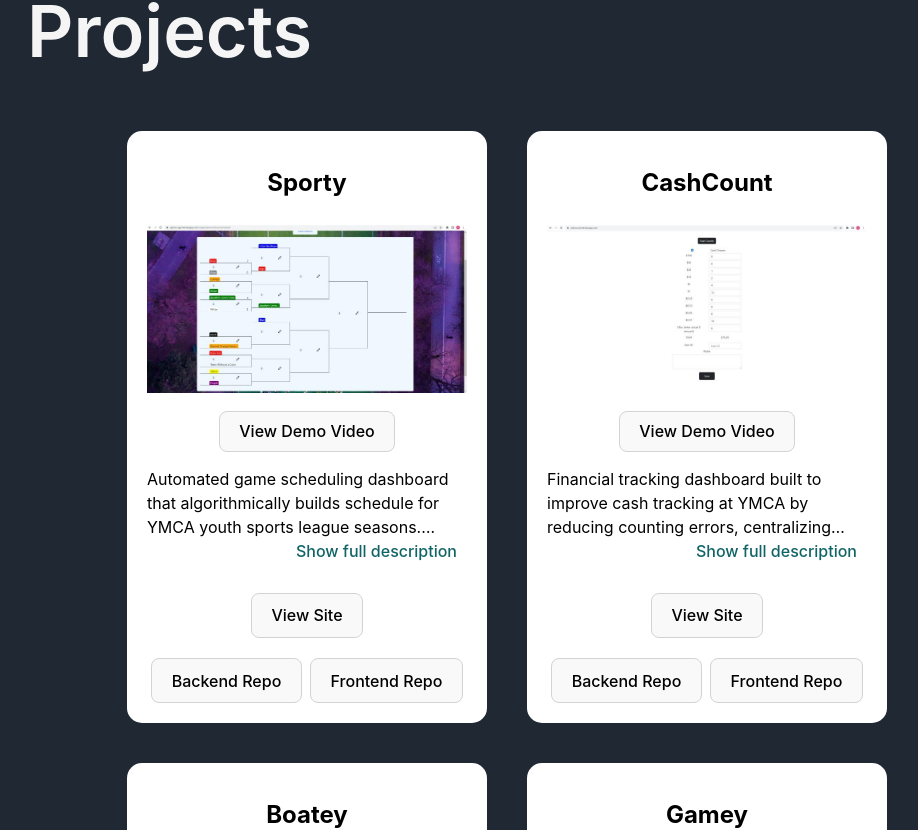
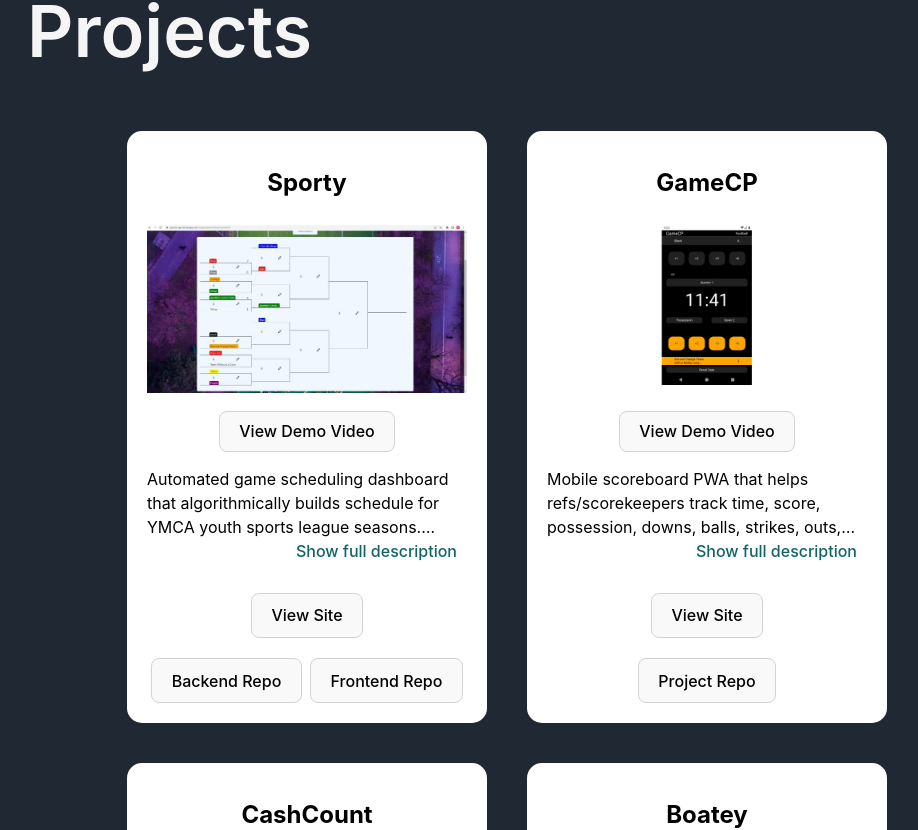
Before and after one commit to bpruitt63/portfolio, a React (Vite) app: page / in a window 1280 px wide. Shown: the part 712-1542 px from the top of the page, without its empty margins (133-1051 px from the left). Built offline with nearby package versions, Linux system fonts and the light colour scheme.

Commit message:
added GameCP data

```diff
--- a/src/static/data/project_data.jsx
+++ b/src/static/data/project_data.jsx
@@ -2,6 +2,7 @@ import sporty from '../images/sporty.jpg';
 import gamey from '../images/gamey.jpg';
 import boatey from '../images/boatey.jpg';
 import cashcount from '../images/cashcount.jpg';
+import gameCP from '../images/GameCP.jpg';
 
 
 export const projects = [
@@ -31,6 +32,34 @@ export const projects = [
         video: 'https://www.loom.com/embed/befca497d2c443a2bec3e377b9e41c13',
         backendFiles: 'https://github.com/bpruitt63/sporty-backend',
         frontendFiles: 'https://github.com/bpruitt63/sporty-frontend'
+    },
+    {
+        title: 'GameCP',
+        image: {src: gameCP, alt: 'GameCP Screenshot'},
+        description: <>
+                        <p>
+                            Mobile scoreboard PWA that helps refs/scorekeepers
+                            track time, score, possession, downs, balls, strikes,
+                            outs, etc. for various sports. Connects to Sporty
+                            to pull game data and save scores in Sporty database.
+                        </p><br/><br/>
+                        <p>
+                            React Native PWA with Expo framework
+                        </p><br/><br/>
+                        <p>
+                            <span className='underlined'>
+                                Demo credentials
+                            </span>
+                            <span>
+                                {' (from Sporty)'}
+                            </span><br/>
+                            Email: demo@demo.com<br/>
+                            Password: demo1234
+                        </p>
+                    </>,
+        link: 'https://bpruitt63.github.io/GameCP/',
+        video: 'https://www.loom.com/embed/a7d9b10f9a6d4186b2f86371cc3c9993',
+        singleRepo: 'https://github.com/bpruitt63/GameCP'
     },
     {
         title: 'CashCount',
```
Also changed, not shown: src/static/images/gamecp.jpg (added).
